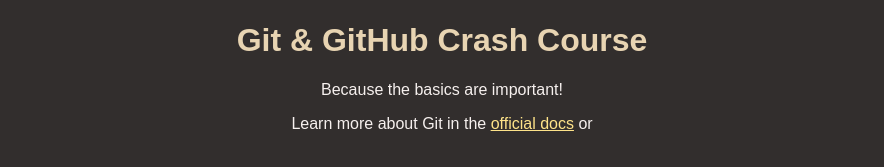
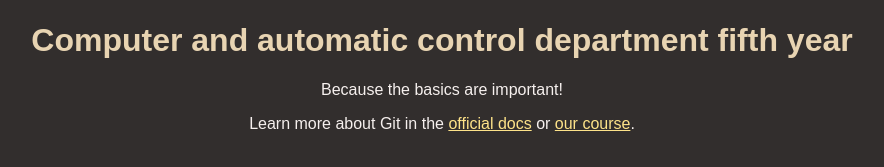
Before and after one commit to Alaa-Shaker/demo, a plain HTML site: page index.html in a window 1280 px wide. Shown: the part 147-314 px from the top of the page, without its empty margins (198-1082 px from the left). Drawn offline with Linux system fonts and the light colour scheme.

Commit message:
Change the title

```diff
--- a/index.html
+++ b/index.html
@@ -10,7 +10,7 @@
   <body>
     <header>
       <img id="logo" src="logo.png" alt="A logo that contains the word 'Git'" />
-      <h1>Git & GitHub Crash Course</h1>
+      <h1>Computer and automatic control department fifth year</h1>
     </header>
     <main>
       <p>Because the basics are important!</p>
@@ -18,7 +18,7 @@
       <p>
         Learn more about Git in the
         <a href="https://git-scm.com/book/en/v2">official docs</a> or
-
+        <a href="https://acad.link/git">our course</a>.
       </p>
       </section>
     </main>
```
